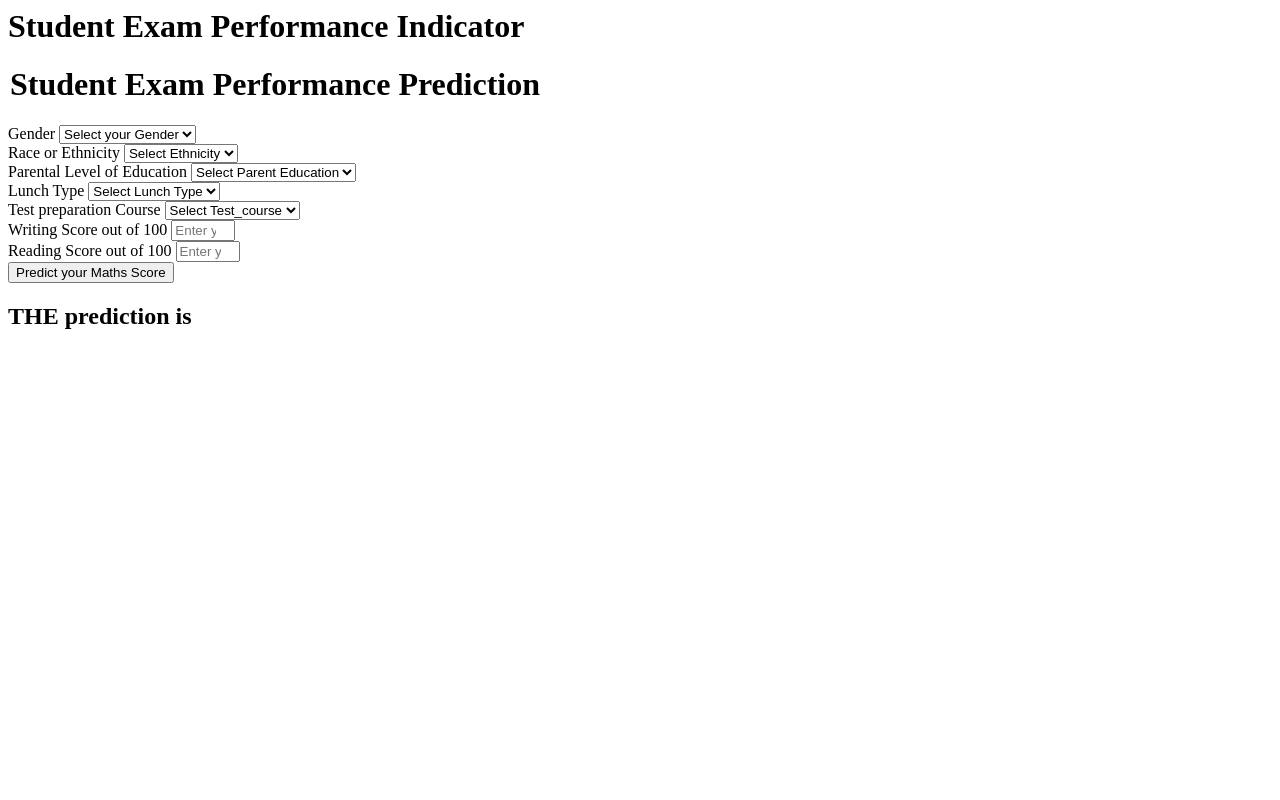
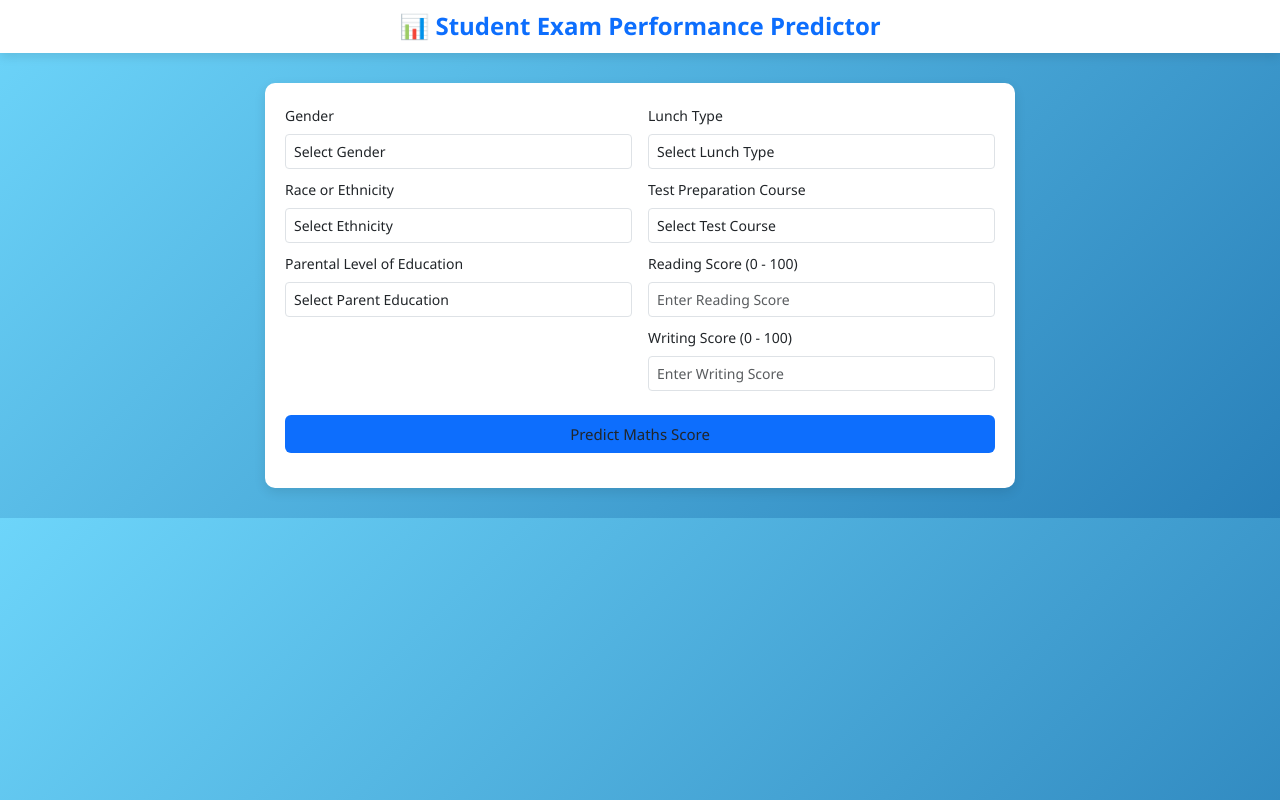
Before and after one commit to Dj-04-git/MLproject, a Flask app: page /predictdata in a window 1280 px wide. Run offline with Flask 3, Linux system fonts and the light colour scheme.

Commit message:
frontend

```diff
--- a/application.py
+++ b/application.py
@@ -40,4 +40,4 @@ def predict_datapoint():
         return render_template('home.html',results=results[0])
 
 if __name__ == '__main__':
-    app.run(host="0.0.0.0")
+    app.run(host="0.0.0.0",debug=True)
--- a/requriments.txt
+++ b/requriments.txt
@@ -1,4 +1,4 @@
-flask
+Flask
 pandas
 numpy
 seaborn
--- a/templates/home.html
+++ b/templates/home.html
@@ -1,111 +1,159 @@
-<html>
+<!DOCTYPE html>
+<html lang="en">
+<head>
+  <meta charset="UTF-8">
+  <meta name="viewport" content="width=device-width, initial-scale=1.0">
+  <title>Student Exam Performance Predictor</title>
+  <!-- Bootstrap CSS -->
+  <link href="https://cdn.jsdelivr.net/npm/bootstrap@5.3.3/dist/css/bootstrap.min.css" rel="stylesheet">
+  <style>
+    body {
+      background: linear-gradient(135deg, #6dd5fa, #2980b9);
+      font-family: 'Segoe UI', Tahoma, Geneva, Verdana, sans-serif;
+    }
+    .header-bar {
+      background: #ffffff;
+      padding: 12px;
+      text-align: center;
+      box-shadow: 0px 4px 10px rgba(0,0,0,0.1);
+      margin-bottom: 25px;
+    }
+    .header-bar h1 {
+      color: #0d6efd;
+      font-weight: 700;
+      margin: 0;
+      font-size: 24px;
+    }
+    .form-section {
+      background: #ffffff;
+      border-radius: 10px;
+      box-shadow: 0px 4px 12px rgba(0,0,0,0.1);
+      padding: 20px;
+      margin: 30px auto;   /* top & bottom space */
+      max-width: 750px;    /* smaller width */
+    }
+    .form-label {
+      font-weight: 500;
+      font-size: 14px;
+    }
+    .form-control-sm {
+      font-size: 14px;
+      padding: 6px 8px;
+    }
+    .btn-custom {
+      background: #0d6efd;
+      border: none;
+      padding: 8px;
+      font-size: 15px;
+      border-radius: 6px;
+      transition: 0.3s;
+    }
+    .btn-custom:hover {
+      background: #084298;
+    }
+    h2 {
+      color: #198754;
+      font-weight: 600;
+      text-align: center;
+      margin-top: 15px;
+      font-size: 18px;
+    }
+  </style>
+</head>
 <body>
-    <div class="login">
-    <h1>Student Exam Performance Indicator</h1>
+  <!-- Header -->
+  <div class="header-bar">
+    <h1>📊 Student Exam Performance Predictor</h1>
+  </div>
 
+  <!-- Form Section (Smaller & Compact) -->
+  <div class="form-section">
     <form action="{{ url_for('predict_datapoint')}}" method="post">
-        <h1>
-            <legend>Student Exam Performance Prediction</legend>
-        </h1>
-        <div class="mb-3">
+      <div class="row g-3">
+        <!-- Left Column -->
+        <div class="col-md-6">
+          <div class="mb-2">
             <label class="form-label">Gender</label>
-            <select class="form-control" name="gender" placeholder="Enter you Gender" required>
-                <option class="placeholder" selected disabled value="">Select your Gender</option>
-                <option value="male">
-                    Male
-                </option>
-                <option value="female">
-                    Female
-                </option>
+            <select class="form-control form-control-sm" name="gender" required>
+              <option selected disabled value="">Select Gender</option>
+              <option value="male">Male</option>
+              <option value="female">Female</option>
             </select>
           </div>
-        <div class="mb-3">
+
+          <div class="mb-2">
             <label class="form-label">Race or Ethnicity</label>
-            <select class="form-control" name="race_ethnicity" placeholder="Enter you ethnicity" required>
-                <option class="placeholder" selected disabled value="">Select Ethnicity</option>
-                <option value="group A">
-                    Group A
-                </option>
-                <option value="group B">
-                    Group B
-                </option>
-                <option value="group C">
-                    Group C
-                </option>
-                <option value="group D">
-                    Group D
-                </option>
-                <option value="group E">
-                    Group E
-                </option>
+            <select class="form-control form-control-sm" name="race_ethnicity" required>
+              <option selected disabled value="">Select Ethnicity</option>
+              <option value="group A">Group A</option>
+              <option value="group B">Group B</option>
+              <option value="group C">Group C</option>
+              <option value="group D">Group D</option>
+              <option value="group E">Group E</option>
             </select>
           </div>
-        <div class="mb-3">
+
+          <div class="mb-2">
             <label class="form-label">Parental Level of Education</label>
-            <select class="form-control" name="parental_level_of_education"
-                placeholder="Enter you Parent Education" required>
-                <option class="placeholder" selected disabled value="">Select Parent Education</option>
-                <option value="associate's degree">
-                    associate's degree
-                </option>
-                <option value="bachelor's degree">
-                    bachelor's degree
-                </option>
-                <option value="high school">
-                    high school
-                </option>
-                <option value="master's degree">
-                    master's degree
-                </option>
-                <option value="some college">
-                    some college
-                </option>
-                <option value="some high school">
-                    some high school
-                </option>
+            <select class="form-control form-control-sm" name="parental_level_of_education" required>
+              <option selected disabled value="">Select Parent Education</option>
+              <option value="associate's degree">Associate's Degree</option>
+              <option value="bachelor's degree">Bachelor's Degree</option>
+              <option value="high school">High School</option>
+              <option value="master's degree">Master's Degree</option>
+              <option value="some college">Some College</option>
+              <option value="some high school">Some High School</option>
             </select>
           </div>
-        <div class="mb-3">
+        </div>
+
+        <!-- Right Column -->
+        <div class="col-md-6">
+          <div class="mb-2">
             <label class="form-label">Lunch Type</label>
-            <select class="form-control" name="lunch" placeholder="Enter you Lunch" required>
-                <option class="placeholder" selected disabled value="">Select Lunch Type</option>
-                <option value="free/reduced">
-                    free/reduced
-                </option>
-                <option value="standard">
-                    standard
-                </option>
+            <select class="form-control form-control-sm" name="lunch" required>
+              <option selected disabled value="">Select Lunch Type</option>
+              <option value="free/reduced">Free/Reduced</option>
+              <option value="standard">Standard</option>
             </select>
           </div>
-        <div class="mb-3">
-            <label class="form-label">Test preparation Course</label>
-            <select class="form-control" name="test_preparation_course" placeholder="Enter you Course"
-                required>
-                <option class="placeholder" selected disabled value="">Select Test_course</option>
-                <option value="none">
-                    None
-                </option>
-                <option value="completed">
-                    Completed
-                </option>
+
+          <div class="mb-2">
+            <label class="form-label">Test Preparation Course</label>
+            <select class="form-control form-control-sm" name="test_preparation_course" required>
+              <option selected disabled value="">Select Test Course</option>
+              <option value="none">None</option>
+              <option value="completed">Completed</option>
             </select>
           </div>
-        <div class="mb-3">
-            <label class="form-label">Writing Score out of 100</label>
-            <input class="form-control" type="number" name="reading_score"
-                placeholder="Enter your Reading score" min='0' max='100' />
+
+          <div class="mb-2">
+            <label class="form-label">Reading Score (0 - 100)</label>
+            <input class="form-control form-control-sm" type="number" name="reading_score" placeholder="Enter Reading Score" min="0" max="100" required>
           </div>
-        <div class="mb-3">
-            <label class="form-label">Reading Score out of 100</label>
-            <input class="form-control" type="number" name="writing_score"
-                placeholder="Enter your Reading Score" min='0' max='100' />
+
+          <div class="mb-2">
+            <label class="form-label">Writing Score (0 - 100)</label>
+            <input class="form-control form-control-sm" type="number" name="writing_score" placeholder="Enter Writing Score" min="0" max="100" required>
           </div>
-        <div class="mb-3">
-            <input class="btn btn-primary" type="submit" value="Predict your Maths Score" required />
+        </div>
+      </div>
+
+      <!-- Submit -->
+      <div class="d-grid mt-3">
+        <button class="btn btn-custom" type="submit">Predict Maths Score</button>
       </div>
     </form>
+
+    <!-- Prediction Result -->
     <h2>
-    THE  prediction is {{results}}
+      {% if results %}
+        🎯 Prediction: {{ results }}
+      {% endif %}
     </h2>
-<body>
+  </div>
+
+  <!-- Bootstrap JS -->
+  <script src="https://cdn.jsdelivr.net/npm/bootstrap@5.3.3/dist/js/bootstrap.bundle.min.js"></script>
+</body>
 </html>
```
Also changed, not shown: templates/index.html (+27 -1 lines), 1 other file. Lines whose indentation alone changed are shown as unchanged.
